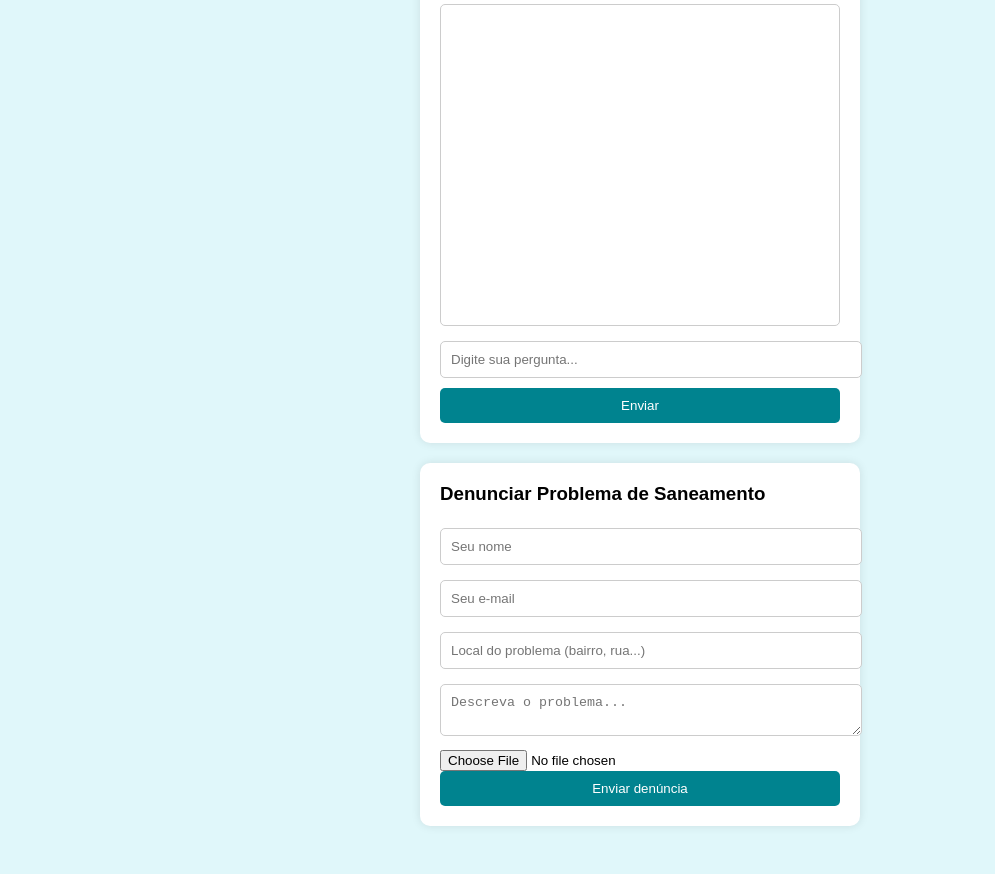
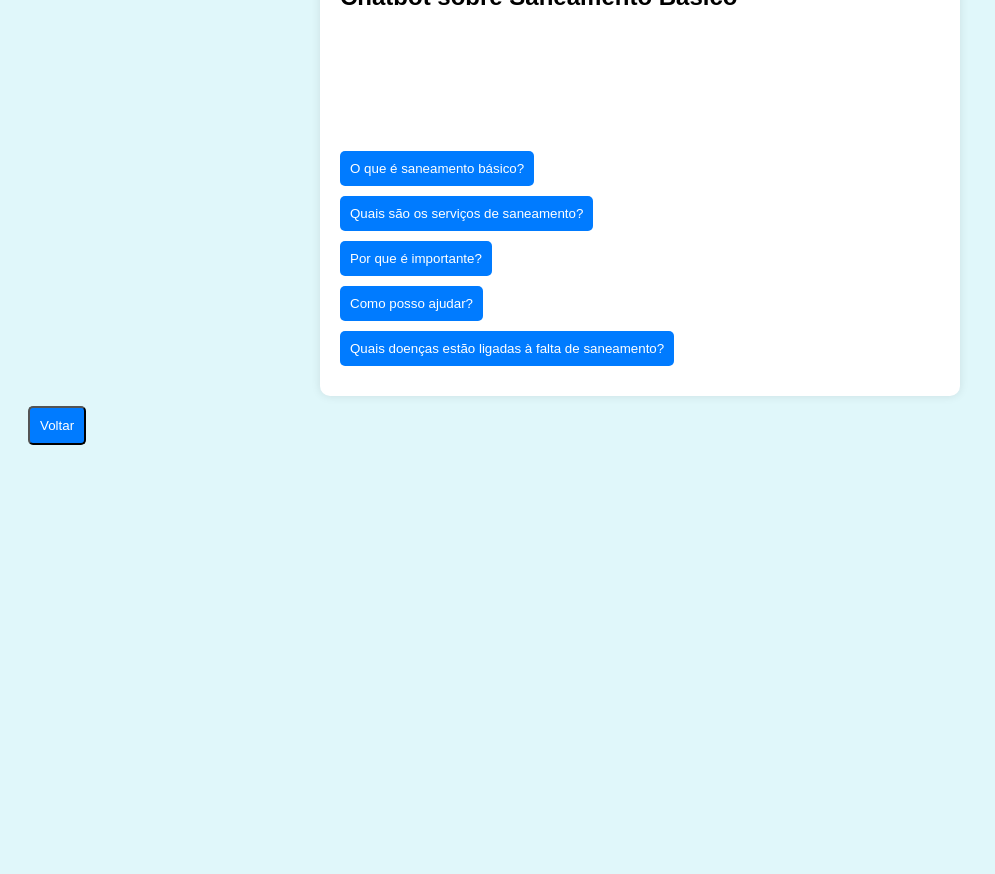
Before and after one commit to Pedro085-web/Aqua-f-cil-RGS, a plain HTML site: page nada.html in a window 1280 px wide. Shown: the part 85-959 px from the top of the page, without its empty margins (0-995 px from the left). After the commit the page ends 800 px from the top, so only its background shows below. Drawn offline with Linux system fonts and the light colour scheme.

Commit message:
Update nada.html

```diff
--- a/nada.html
+++ b/nada.html
@@ -2,141 +2,90 @@
 <html lang="pt-BR">
 <head>
   <meta charset="UTF-8">
-  <title>Chatbot Saneamento Básico</title>
+  <meta name="viewport" content="width=device-width, initial-scale=1.0">
+  <link rel="shortcut icon" href="./fav/favicon.ico" type="image/x-icon">
+  <title>Chatbot Saneamento</title>
   <style>
     body {
       font-family: Arial, sans-serif;
-      background: #e0f7fa;
-      display: flex;
-      flex-direction: column;
-      align-items: center;
+      background-color: #e0f7fa;
       padding: 20px;
     }
-
-    .chat-container, .denuncia-container {
-      background: #ffffff;
+    .chatbox {
+      max-width: 600px;
+      margin: 0 auto;
+      background: white;
+      padding: 20px;
       border-radius: 10px;
-      padding: 20px;
-      width: 400px;
       box-shadow: 0 0 10px rgba(0,0,0,0.1);
+    }
+    .chatlog {
       margin-bottom: 20px;
+      min-height: 100px;
     }
-
-    .messages {
-      height: 300px;
-      overflow-y: auto;
-      border: 1px solid #ccc;
+    .button {
+      display: block;
+      margin: 10px 0;
       padding: 10px;
-      margin-bottom: 10px;
-      border-radius: 5px;
-    }
-
-    .message { margin: 5px 0; }
-    .bot { color: green; }
-    .user { color: blue; text-align: right; }
-
-    input[type="text"], input[type="email"], textarea {
-      width: 100%;
-      padding: 10px;
-      margin: 5px 0 10px 0;
-      border: 1px solid #ccc;
-      border-radius: 5px;
-    }
-
-    button {
-      padding: 10px;
-      width: 100%;
-      background-color: #00838f;
+      background-color: #007BFF;
       color: white;
       border: none;
       border-radius: 5px;
+      cursor: pointer;
+      text-align: left;
     }
-
-    h3 {
-      margin-top: 0;
+    .button:hover {
+      background-color: #0056b3;
     }
-
-    .resumo {
-      margin-top: 15px;
-      background: #e0f2f1;
-      padding: 10px;
-      border-radius: 5px;
-    }
+    .btn20 button{color: #ffffff;
+    background-color: #007BFF;
+  border-radius: 5px;
+  margin: 10px 0;
+  padding: 10px;
+}
+.btn20 button:hover{background-color: #0056b3;}
   </style>
 </head>
 <body>
+  <div class="chatbox">
+    <h2>Chatbot sobre Saneamento Básico</h2>
+    <div id="chatlog" class="chatlog"></div>
+    <button class="button" onclick="responder('saneamento')">O que é saneamento básico?</button>
+    <button class="button" onclick="responder('servicos')">Quais são os serviços de saneamento?</button>
+    <button class="button" onclick="responder('importancia')">Por que é importante?</button>
+    <button class="button" onclick="responder('ajuda')">Como posso ajudar?</button>
+    <button class="button" onclick="responder('doencas')">Quais doenças estão ligadas à falta de saneamento?</button>
+  </div>
+<div class="btn20">
+  <a href ="./index.html"><button>Voltar</button></a>
+</div>
+  <script>
+    function responder(pergunta) {
+      const chatlog = document.getElementById('chatlog');
+      chatlog.innerHTML = ''; // Limpa respostas anteriores
+      let resposta = '';
 
-  <!-- Chatbot -->
-  <div class="chat-container">
-    <h3>Chatbot - Saneamento Básico</h3>
-    <div class="messages" id="messages"></div>
-    <input type="text" id="userInput" placeholder="Digite sua pergunta..." />
-    <button onclick="sendMessage()">Enviar</button>
-  </div>
-
-  <!-- Denúncia -->
-  <div class="denuncia-container">
-    <h3>Denunciar Problema de Saneamento</h3>
-    <form id="denunciaForm" onsubmit="return enviarDenuncia()">
-      <input type="text" id="nome" placeholder="Seu nome" required />
-      <input type="email" id="email" placeholder="Seu e-mail" required />
-      <input type="text" id="local" placeholder="Local do problema (bairro, rua...)" required />
-      <textarea id="descricao" placeholder="Descreva o problema..." required></textarea>
-      <input type="file" id="foto" accept="image/*" />
-      <button type="submit">Enviar denúncia</button>
-    </form>
-    <div id="resumo" class="resumo" style="display: none;"></div>
-  </div>
-
-  <script>
-    const responses = {
-      "o que é saneamento básico": "Saneamento básico é o conjunto de serviços públicos de abastecimento de água, esgotamento sanitário, manejo de resíduos sólidos e drenagem urbana.",
-      "por que o saneamento é importante": "Ele previne doenças, melhora a qualidade de vida e protege o meio ambiente.",
-      "quais doenças podem ser evitadas": "Cólera, hepatite A, leptospirose e diversas doenças gastrointestinais.",
-      "como posso ajudar na minha comunidade": "Você pode participar de campanhas de conscientização, cobrar das autoridades e cuidar do descarte correto do lixo.",
-      "o que é tratamento de esgoto": "É o processo de remoção de poluentes da água usada para que ela possa ser devolvida ao meio ambiente sem riscos.",
-    };
-
-    function sendMessage() {
-      const input = document.getElementById('userInput');
-      const msg = input.value.trim();
-      if (msg === "") return;
-
-      const messagesDiv = document.getElementById('messages');
-      messagesDiv.innerHTML += `<div class="message user"><strong>Você:</strong> ${msg}</div>`;
-
-      const lowerMsg = msg.toLowerCase();
-      const response = responses[lowerMsg] || "Desculpe, não entendi sua pergunta. Tente perguntar de outra forma.";
-
-      messagesDiv.innerHTML += `<div class="message bot"><strong>Bot:</strong> ${response}</div>`;
-      messagesDiv.scrollTop = messagesDiv.scrollHeight;
-      input.value = "";
-    }
-
-    function enviarDenuncia() {
-      const nome = document.getElementById("nome").value.trim();
-      const email = document.getElementById("email").value.trim();
-      const local = document.getElementById("local").value.trim();
-      const descricao = document.getElementById("descricao").value.trim();
-
-      if (!nome || !email || !local || !descricao) {
-        alert("Preencha todos os campos obrigatórios.");
-        return false;
+      switch(pergunta) {
+        case 'saneamento':
+          resposta = 'Saneamento básico é o conjunto de serviços que garantem água tratada, coleta e tratamento de esgoto, manejo de resíduos sólidos e drenagem urbana.';
+          break;
+        case 'servicos':
+          resposta = 'Os principais serviços de saneamento incluem: abastecimento de água, esgotamento sanitário, coleta de lixo e drenagem de águas pluviais.';
+          break;
+        case 'importancia':
+          resposta = 'O saneamento é fundamental para prevenir doenças, proteger o meio ambiente e garantir qualidade de vida à população.';
+          break;
+        case 'ajuda':
+          resposta = 'Você pode ajudar cobrando políticas públicas, economizando água, descartando lixo corretamente e participando de ações comunitárias.';
+          break;
+        case 'doencas':
+          resposta = 'A falta de saneamento está relacionada a doenças como hepatite A, cólera, verminoses e diarreias, que podem ser fatais.';
+          break;
+        default:
+          resposta = 'Desculpe, não entendi a pergunta.';
       }
 
-      const resumo = document.getElementById("resumo");
-      resumo.style.display = "block";
-      resumo.innerHTML = `
-        <strong>Resumo da Denúncia:</strong><br>
-        <p><strong>Nome:</strong> ${nome}</p>
-        <p><strong>Local do problema:</strong> ${local}</p>
-        <p><strong>Descrição:</strong> ${descricao}</p>
-        <p><strong>Como se prevenir:</strong> Evite contato direto com áreas alagadas ou esgoto exposto. Lave bem os alimentos e as mãos. Use água potável para consumo.</p>
-        <p>Obrigado por contribuir com a saúde da sua comunidade em Rio Grande da Serra.</p>
-      `;
-
-      document.getElementById("denunciaForm").reset();
-      return false; // impede o envio real do formulário (sem backend)
+      chatlog.innerHTML = `<p><strong>Resposta:</strong> ${resposta}</p>`;
     }
   </script>
 
```
